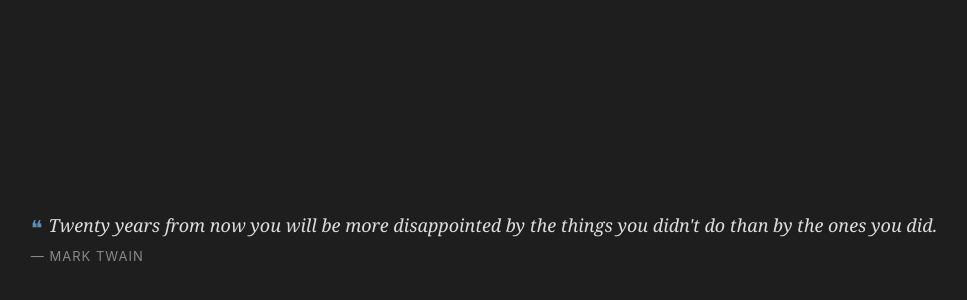
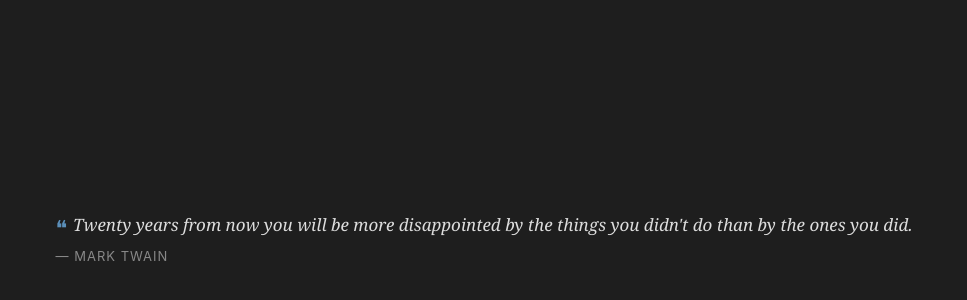
Before and after one commit to malliet17/notion-timer, a plain HTML site: page daily-quote.html in a window 1280 px wide. Shown: the part 162-462 px from the top of the page, without its empty margins (156-1123 px from the left). Drawn offline with Linux system fonts and the light colour scheme.

Commit message:
Quote font -1px

```diff
--- a/daily-quote.html
+++ b/daily-quote.html
@@ -9,7 +9,7 @@
 body{background:#1e1e1e;color:#fff;font-family:Georgia,'Times New Roman',serif;display:flex;align-items:center;justify-content:center;height:100vh;overflow:hidden;user-select:none;padding:16px}
 .quote-wrap{max-width:90%;text-align:left}
 .mark{font-size:22px;color:#5b8fb9;vertical-align:top}
-.text{font-size:clamp(15px,2.8vw,18px);font-style:italic;line-height:1.5;color:#ddd}
+.text{font-size:clamp(14px,2.6vw,17px);font-style:italic;line-height:1.5;color:#ddd}
 .author{font-size:clamp(11px,2.2vw,13px);color:#888;font-family:-apple-system,BlinkMacSystemFont,'Segoe UI',sans-serif;letter-spacing:1px;text-transform:uppercase;white-space:nowrap;display:block;margin-top:6px}
 </style>
 </head>
```
